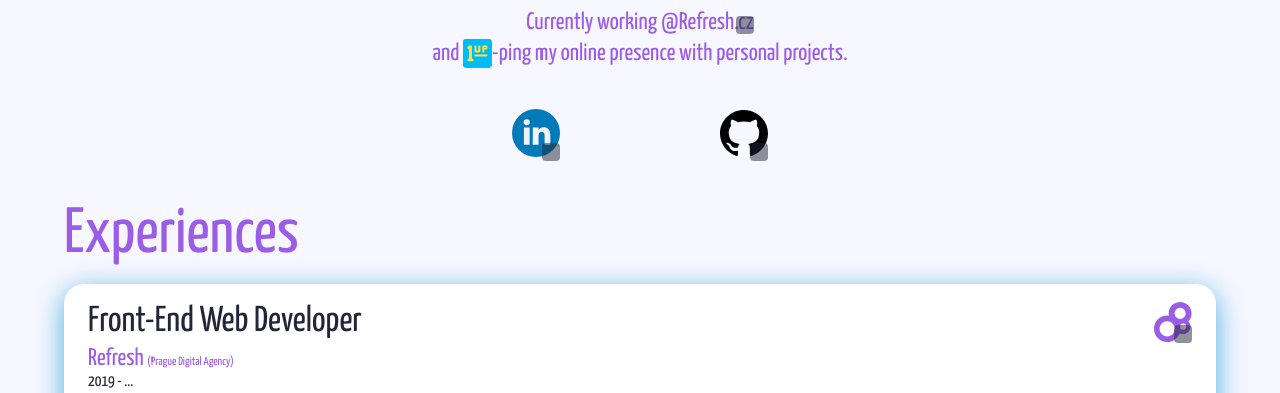
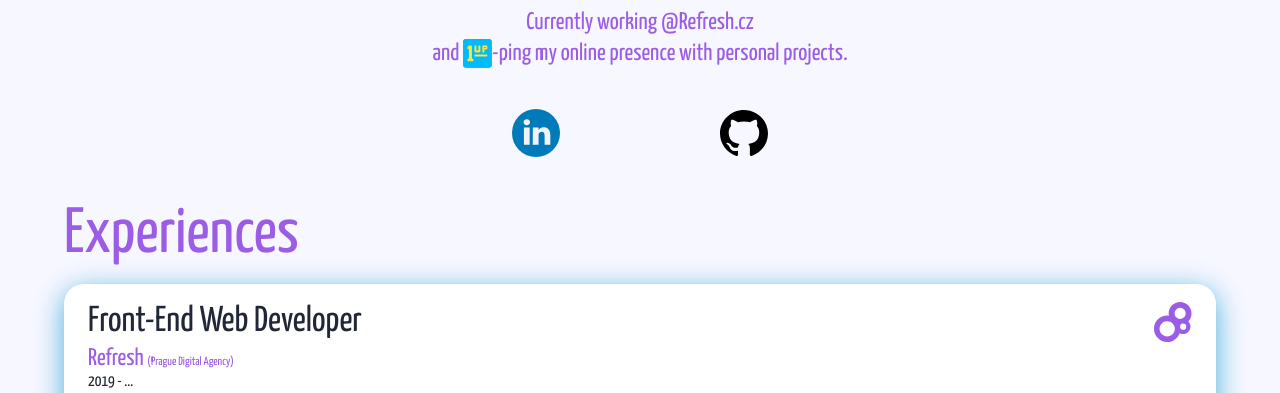
Before and after one commit to DanielChomat/chomat.tech, a Gatsby site: page / in a window 1280 px wide. Shown: the part 319-712 px from the top of the page. Built offline with nearby package versions, Linux system fonts and the light colour scheme; Gatsby itself is replaced by a stand-in of ours.

Commit message:
Tweaking the link in new tab component styles

```diff
--- a/src/components/Projects/index.js
+++ b/src/components/Projects/index.js
@@ -1,8 +1,6 @@
 import React from "react"
 import { Flex } from "../../styles/Grid"
 import { Experience } from "../../styles/Experiences"
-import Refresh from "../Icons/assets/Refresh"
-import { Unicorn } from "../Icons"
 
 const projectsData = [
   {
--- a/src/styles/GlobalStyles.js
+++ b/src/styles/GlobalStyles.js
@@ -151,9 +151,21 @@ const GlobalStyles = createGlobalStyle`
         //background-color: red;
         border-radius: 4px;
 
+        opacity: 0;
+        visibility: hidden;
+
+        transition: all 250ms ease-in-out;
+
         background: url(${
           require("../../content/assets/resize.svg").default
         }) no-repeat 65% / 14px 14px, #21273880;
+      }
+
+      &:hover {
+        &::before {
+          opacity: 1;
+          visibility: visible;
+        }
       }
 
     }
```
